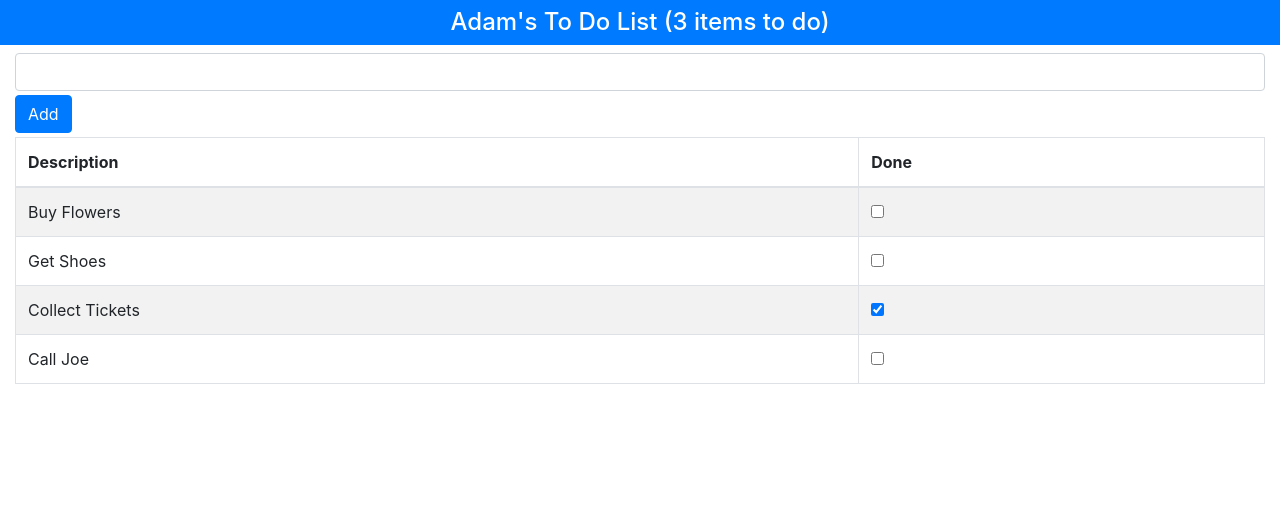
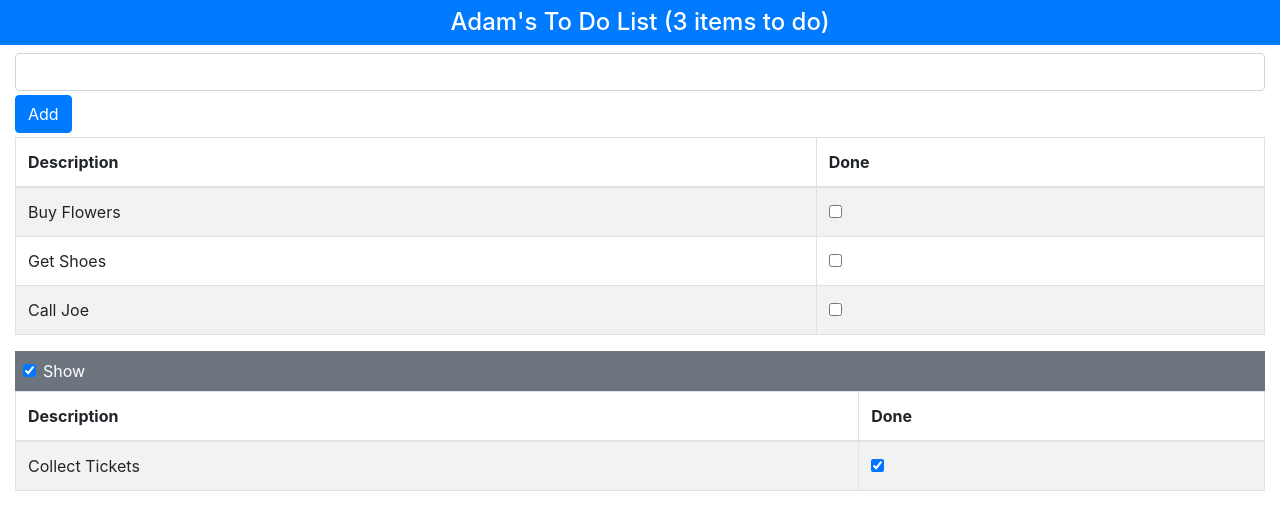
Before and after one commit to Budya/todo, a React (Create React App) app: page / in a window 1280 px wide. Shown: the top 530 px of the page. Built offline with nearby package versions, Linux system fonts and the light colour scheme.

Commit message:
stage: sport store pg 116

```diff
--- a/src/App.js
+++ b/src/App.js
@@ -16,7 +16,7 @@ export default class App extends Component {
         {action: "Collect Tickets", done: true},
         {action: "Call Joe", done: false}
       ],
-      showComleated: true
+      showComleted: true
     }
   }
   updateNewTextValue = (event) => {
@@ -28,7 +28,8 @@ export default class App extends Component {
         this.setState({
           todoItems: [...this.state.todoItems,
           {action: task, done: false}]
-        });
+        },
+        ()=> localStorage.setItem('todos', JSON.stringify(this.state)));
       }
   }
   toggleTodo = (todo) => this.setState({
@@ -37,11 +38,26 @@ export default class App extends Component {
       {...item, done: !item.done} : item)
   });
 
-  todoTableRows = () => this.state.todoItems.map(
+  todoTableRows = (doneValue) => this.state.todoItems
+  .filter(item => item.done === doneValue).map(
     item =>
     <TodoRow key={item.action} item={item}
-     callback={this.toggleTodo}/>
-  )
+     callback={this.toggleTodo} />
+    )
+  componentDidMount = () => {
+    let data = localStorage.getItem('todos');
+    this.setState(data != null ? JSON.parse(data) :
+    {
+      userName: "Adam",
+      todoItems: [
+        { action: "Buy Flowers", done: false },
+        { action: "Get Shoes", done: false },
+        { action: "Collect Tickets", done: true },
+        { action: "Call Joe", done: false }],
+        showCompleted: true
+    })
+  }
+
 
   render() {
     return (
@@ -54,8 +70,25 @@ export default class App extends Component {
           <thead>
             <tr><th>Description</th><th>Done</th></tr>
           </thead>
-          <tbody>{this.todoTableRows()}</tbody>
+          <tbody>{this.todoTableRows(false)}</tbody>
         </table>
+        <div className="bg-secondary text-white text-cetner p-2">
+          <VisibilityControl description="Completed Tasks"
+           isChecked={this.state.showCompleted}
+           callback={
+             (checked) => {
+               this.setState({showCompleted: checked})
+             }
+           } />
+        </div>
+        {this.state.showCompleted &&
+         <table className="table table-striped table-bordered">
+          <thead>
+            <tr><th>Description</th><th>Done</th></tr>
+          </thead>
+          <tbody>{this.todoTableRows(true)}</tbody>
+         </table>
+        }
       </div>
     </div>
     )
```
Also changed, not shown: src/TodoCreator.js (+12 -4 lines).
